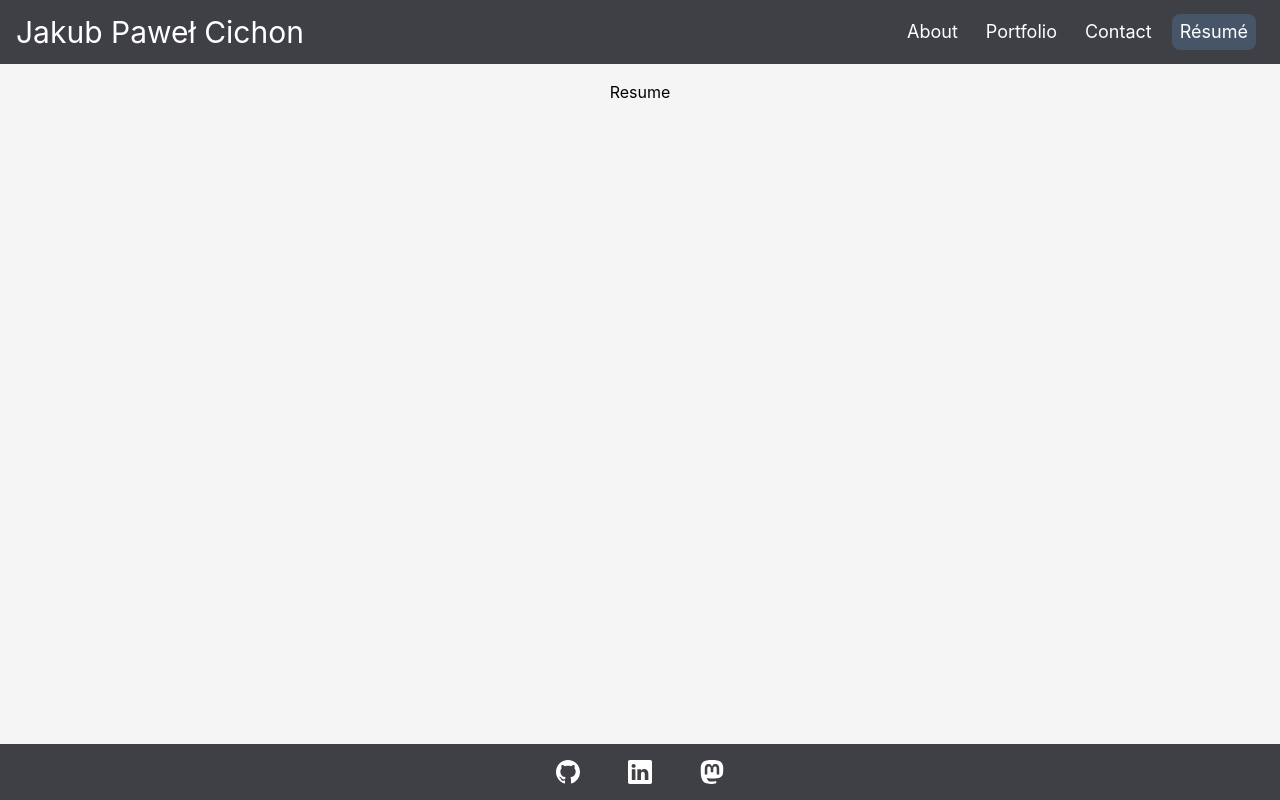
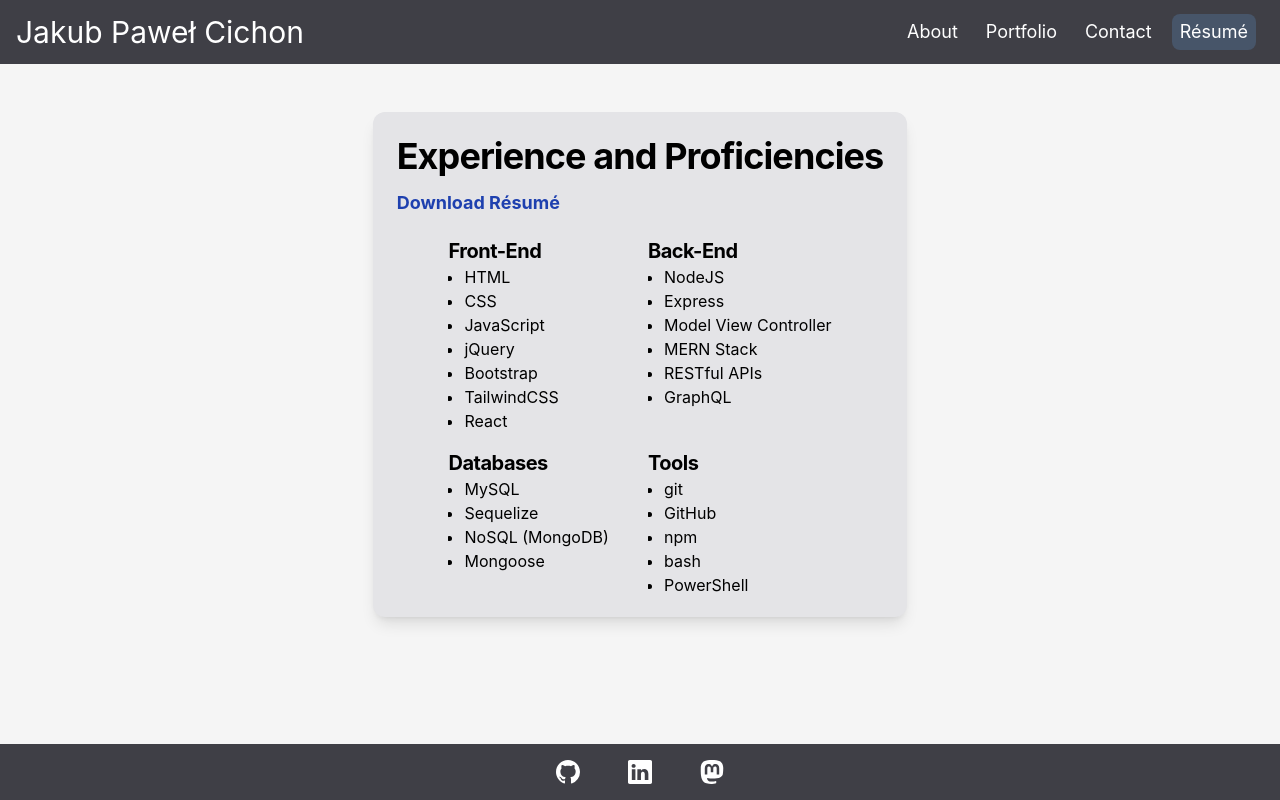
Before and after one commit to jakubcic/portfolio-site, a React (Vite) app: page /resume in a window 1280 px wide. Built offline with nearby package versions, Linux system fonts and the light colour scheme.

Commit message:
add resume file and resume page w/ card container skill list

```diff
--- a/src/components/pages/Resume.jsx
+++ b/src/components/pages/Resume.jsx
@@ -1,9 +1,139 @@
-import React from 'react'
+import React from 'react';
+import resume from '../../assets/resume/Jakub_Cichon_Resume_2023.pdf';
+
+const styles = {
+	header: {
+		fontFamily: 'Bebas Neue',
+		display: 'flex',
+		justifyContent: 'space-between',
+		alignItems: 'center',
+		padding: '0 20px',
+		height: '80px',
+		borderBottom: '1px solid #e0e0e0',
+		color: '#000',
+	},
+
+	description: {
+		fontFamily: 'Teko',
+		color: '#000',
+		textDecoration: 'none',
+		fontSize: '1.2rem',
+		fontWeight: 'bold',
+		backgroundColor: '#ffffff',
+		padding: '10px',
+		textAlign: 'center',
+		borderRadius: '10px',
+		listStyle: 'none',
+		margin: 'auto',
+	},
+
+	download: {
+		fontFamily: 'Teko',
+		textDecoration: 'none',
+		fontSize: '1.2rem',
+		fontWeight: 'bold',
+		backgroundColor: '#ffffff',
+		padding: '10px',
+		textAlign: 'left',
+		borderTopRightRadius: '10px',
+		borderTopLeftRadius: '10px',
+	},
+	// align with the header
+	noBullet: {
+		listStyle: 'none',
+	},
+
+	h5: {
+		fontFamily: 'Teko',
+		color: '#000',
+		textDecoration: 'none',
+		fontSize: '1.2rem',
+		fontWeight: 'bold',
+		backgroundColor: '#ffffff',
+		padding: '10px',
+		textAlign: 'center',
+	},
+
+	// reduce size of section and center the content of the page
+	sectionStyle: {
+		width: '50%',
+		margin: 'auto',
+		padding: '30px',
+		paddingBottom: '100px',
+		overflow: 'auto',
+	},
+};
+
+const styleClasses = {
+	container: 'pb-20 items-center justify-center flex-col',
+	card: 'container mt-8 flex max-w-5xl flex-col items-center justify-center rounded-xl bg-zinc-200 px-6 shadow-lg',
+	heading: 'text-3xl font-bold tracking-tight sm:text-4xl mt-6 items-center justify-center md:flex-row',
+	cardBody: 'm-1 pb-6 md:py-2',
+	listHeadings: 'text-lg font-bold tracking-tight sm:text-xl mb-4 md:mb-0',
+	listStyle: 'list-disc ml-4',
+	listBox: 'container flex flex-col overflow-hidden m-2',
+};
 
 const Resume = () => {
-  return (
-	<div>Resume</div>
-  )
-}
+	return (
+		<section className={styleClasses.container}>
+			<div className={styleClasses.card}>
+				<section className={styleClasses.heading}>
+					<h2>Experience and Proficiencies</h2>
+					<p>{''}</p>
+					<a className='inline-block text-blue-800 hover:underline' href={resume} download>
+						<h3 className='text-sm tracking-normal sm:text-lg'>Download Résumé</h3>
+					</a>
+				</section>
+				<div className={styleClasses.cardBody}>
+					<section className='grid grid-cols-2 content-start'>
+						<div className={styleClasses.listBox}>
+							<h4 className={styleClasses.listHeadings}>Front-End</h4>
+							<ul className={styleClasses.listStyle}>
+								<li>HTML</li>
+								<li>CSS</li>
+								<li>JavaScript</li>
+								<li>jQuery</li>
+								<li>Bootstrap</li>
+								<li>TailwindCSS</li>
+								<li>React</li>
+							</ul>
+						</div>
+						<div className={styleClasses.listBox}>
+							<h4 className={styleClasses.listHeadings}>Back-End</h4>
+							<ul className={styleClasses.listStyle}>
+								<li>NodeJS</li>
+								<li>Express</li>
+								<li>Model View Controller</li>
+								<li>MERN Stack</li>
+								<li>RESTful APIs</li>
+								<li>GraphQL</li>
+							</ul>
+						</div>
+						<div className={styleClasses.listBox}>
+							<h4 className={styleClasses.listHeadings}>Databases</h4>
+							<ul className={styleClasses.listStyle}>
+								<li>MySQL</li>
+								<li>Sequelize</li>
+								<li>NoSQL (MongoDB)</li>
+								<li>Mongoose</li>
+							</ul>
+						</div>
+						<div className={styleClasses.listBox}>
+							<h4 className={styleClasses.listHeadings}>Tools</h4>
+							<ul className={styleClasses.listStyle}>
+								<li>git</li>
+								<li>GitHub</li>
+								<li>npm</li>
+								<li>bash</li>
+								<li>PowerShell</li>
+							</ul>
+						</div>
+					</section>
+				</div>
+			</div>
+		</section>
+	);
+};
 
-export default Resume
+export default Resume;
```
Also changed, not shown: 1 other file (tests, documents, lock files or other folders).
